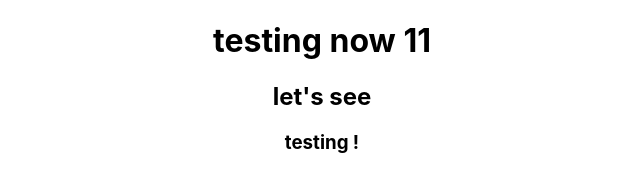
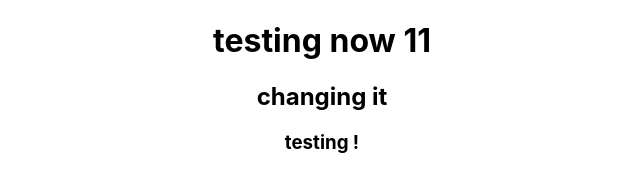
Before and after one commit to Sun5hine/Routing-, a React (Create React App) app: page / in a window 1280 px wide. Shown: the top 172 px of the page, without its empty margins (318-958 px from the left). Built offline with nearby package versions, Linux system fonts and the light colour scheme.

Commit message:
Update App.js

```diff
--- a/src/App.js
+++ b/src/App.js
@@ -7,7 +7,7 @@ class App extends Component {
     return (
       <div className="App">
        <h1> testing now 11</h1>
-      <h2> let's see </h2>
+      <h2> changing it </h2>
 
         <h3> testing !</h3>
       </div>
```
